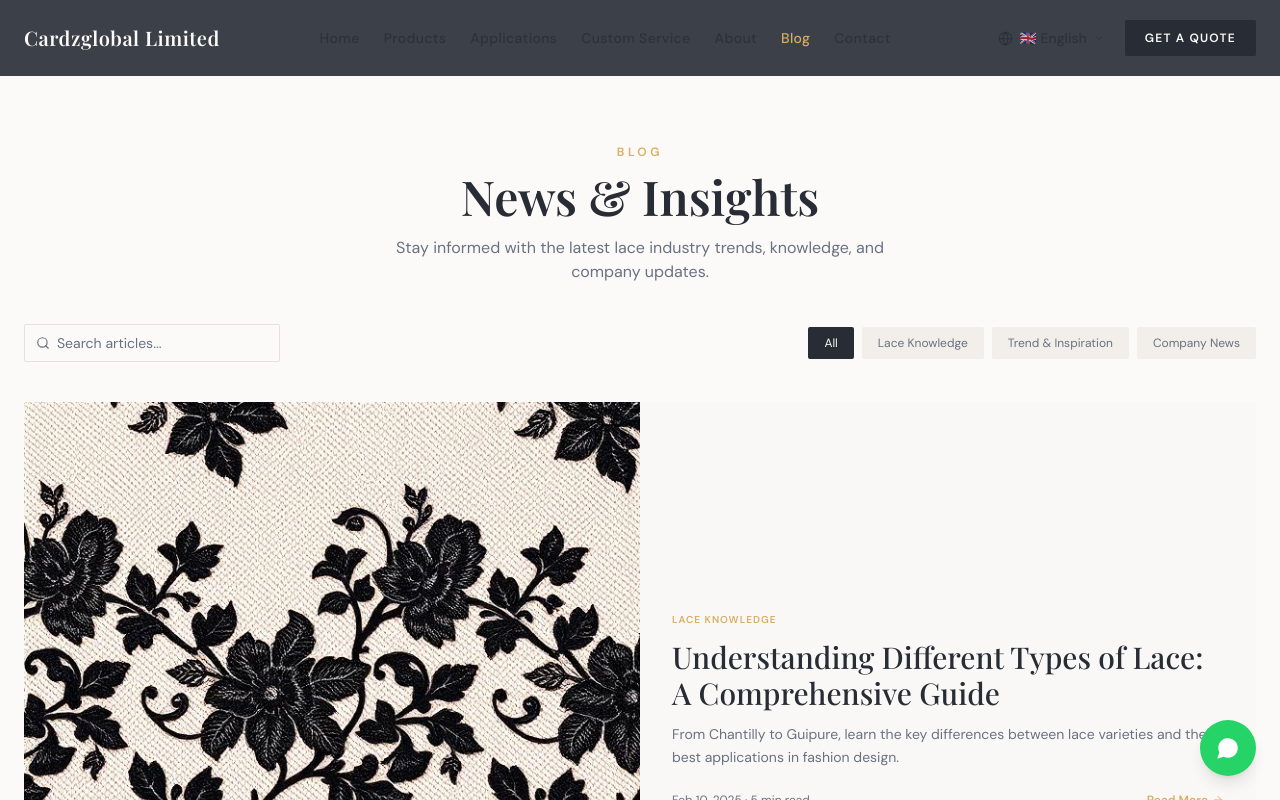
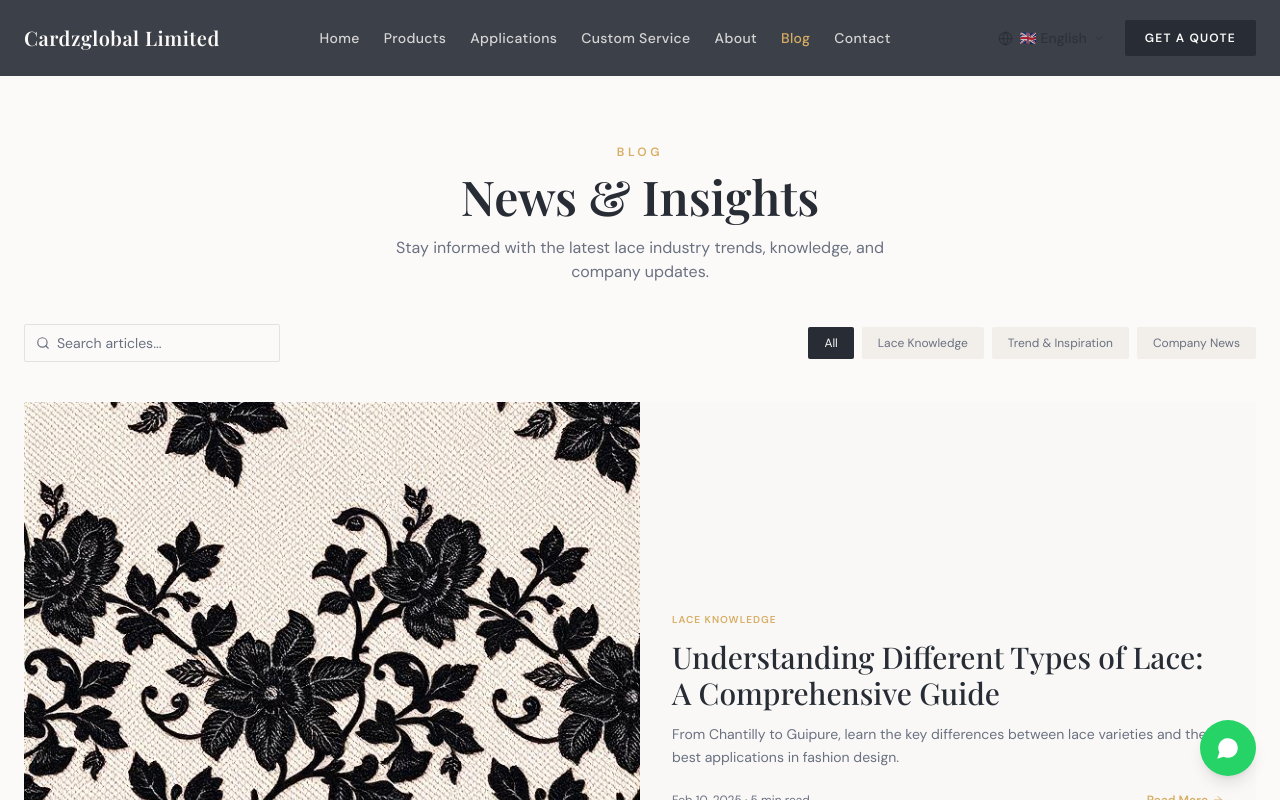
Before and after one commit to atlantic6/cardzglobal-lace-app, a React (Vite) app: page /blog in a window 1280 px wide. Shown: the top 800 px of the page. Built offline with nearby package versions, Linux system fonts and the light colour scheme; a web font is replaced by a local one.

Commit message:
Preceding changes

```diff
--- a/src/components/layout/Navbar.tsx
+++ b/src/components/layout/Navbar.tsx
@@ -47,7 +47,7 @@ export default function Navbar() {
               key={l.to}
               to={l.to}
               className={`text-sm font-medium tracking-wide transition-colors hover:text-accent ${
-                location.pathname === l.to ? "text-accent" : "text-foreground/70"
+                location.pathname === l.to ? "text-accent" : scrolled ? "text-foreground/70" : "text-primary-foreground/80"
               }`}
             >
               {l.label}
```
